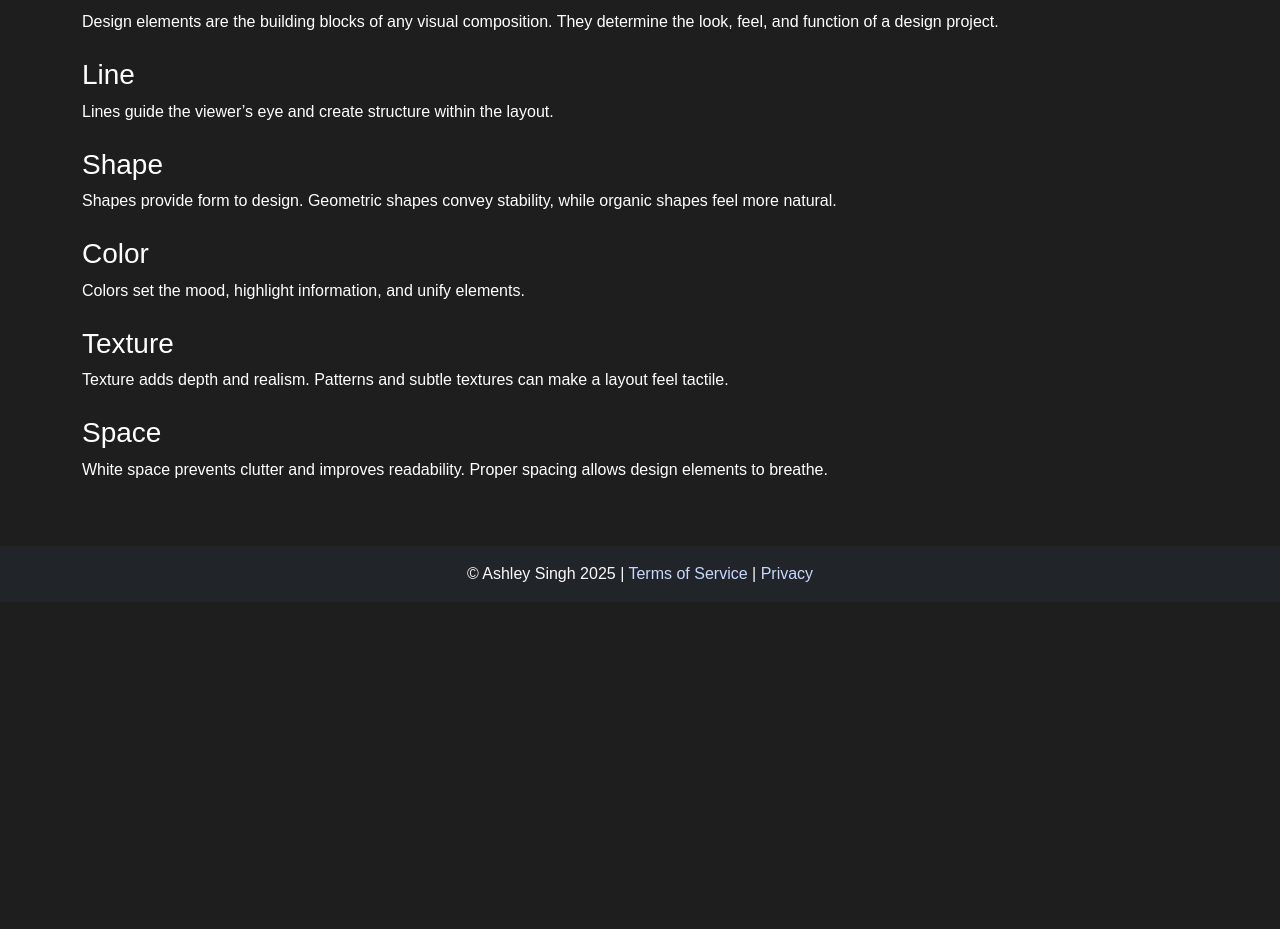
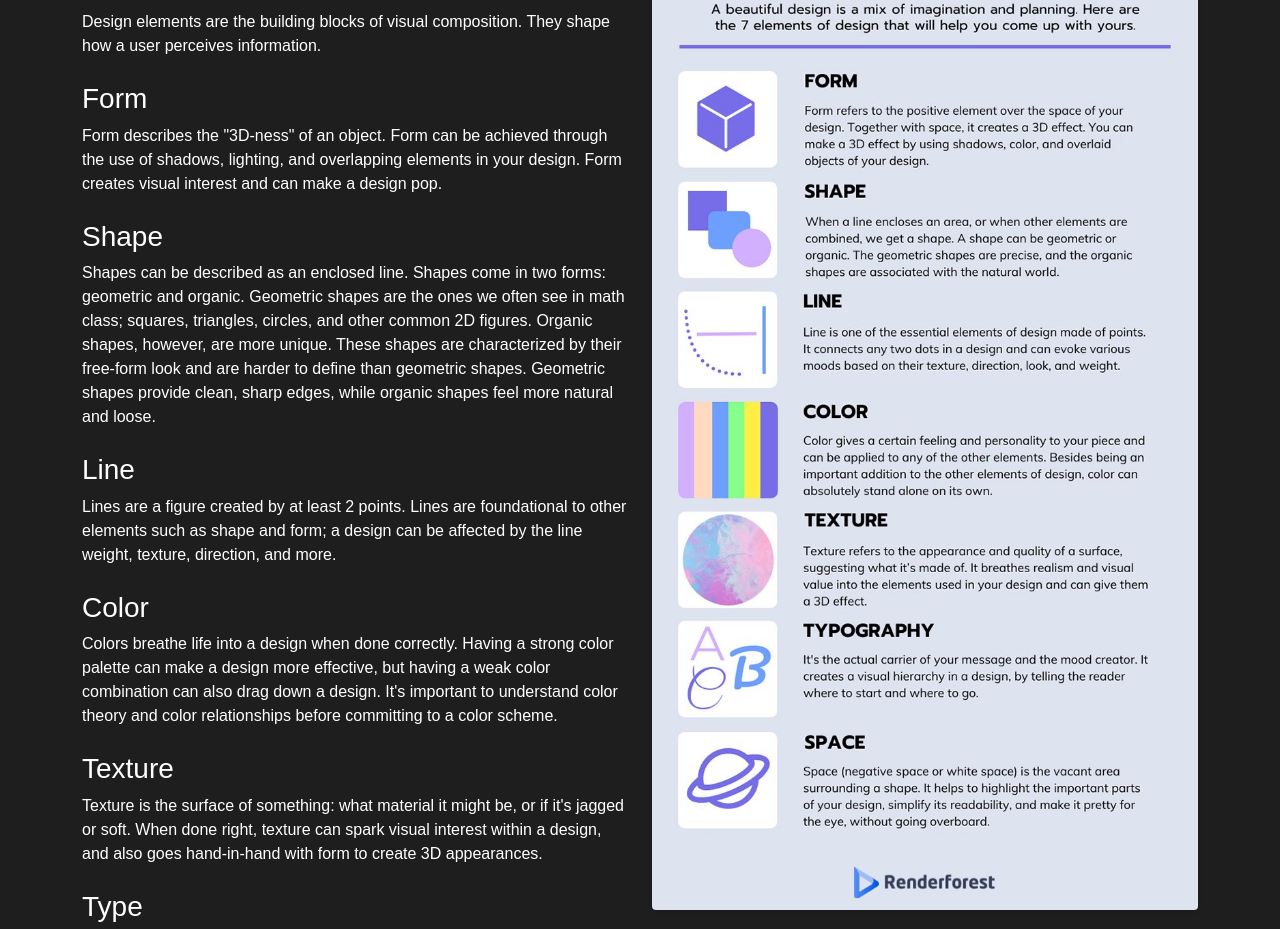
Before and after one commit to ashleysingh707/P4, a plain HTML site: page elements.html in a window 1280 px wide. Shown: the part 240-1169 px from the top of the page. Before the commit the page ends 842 px from the top, so only its background shows below. Drawn offline with nearby package versions, Linux system fonts and the light colour scheme.

Commit message:
Update elements.html

```diff
--- a/elements.html
+++ b/elements.html
@@ -3,53 +3,64 @@
 <head>
     <meta charset="UTF-8">
     <title>Design Elements | Design 101</title>
+    <link rel="icon" type="image/png" href="images/logo.png">
 
     <!-- DEVELOPER: Ashley Singh, IS117-001, Fall 2025 -->
 
     <link href="https://cdn.jsdelivr.net/npm/bootstrap@5.0.2/dist/css/bootstrap.min.css" rel="stylesheet">
     <link href="css/main.css" rel="stylesheet">
 </head>
+
 <body class="d-flex flex-column min-vh-100">
 
+<!-- HEADER  -->
 <header class="fixed-top">
-    <!-- Top Bar: Logo + Search -->
     <nav class="navbar navbar-dark bg-dark py-2">
         <div class="container-fluid">
-            <a class="navbar-brand fw-bold" href="index.html">Your Logo</a>
+            <a class="navbar-brand" href="index.html">
+                <img src="images/logo.png" width="40" height="40" alt="Design 101 Logo">
+            </a>
+
             <form class="d-none d-md-flex" role="search">
                 <input class="form-control" type="search" placeholder="Search">
             </form>
-            <button class="navbar-toggler d-md-none" type="button" data-bs-toggle="collapse" data-bs-target="#mobileSearch">
+
+            <button class="navbar-toggler d-md-none" type="button" data-bs-toggle="collapse"
+                    data-bs-target="#mobileSearch">
                 <span class="navbar-toggler-icon"></span>
             </button>
         </div>
     </nav>
 
     <div class="collapse bg-dark p-2" id="mobileSearch">
-        <form role="search">
+        <form>
             <input class="form-control" type="search" placeholder="Search">
         </form>
     </div>
 
-    <!-- Bottom Bar: Navigation Menu -->
     <nav class="navbar navbar-expand-lg navbar-dark bg-secondary">
         <div class="container-fluid">
             <button class="navbar-toggler" type="button" data-bs-toggle="collapse" data-bs-target="#mainNav2">
                 <span class="navbar-toggler-icon"></span>
             </button>
+
             <div class="collapse navbar-collapse" id="mainNav2">
                 <ul class="navbar-nav ms-0">
                     <li class="nav-item"><a class="nav-link" href="index.html">Home</a></li>
                     <li class="nav-item"><a class="nav-link" href="about.html">About</a></li>
+
                     <li class="nav-item dropdown">
-                        <a class="nav-link dropdown-toggle active" href="#" role="button" data-bs-toggle="dropdown">Guides</a>
+                        <a class="nav-link dropdown-toggle active" href="#" data-bs-toggle="dropdown">Guides</a>
                         <ul class="dropdown-menu">
                             <li><a class="dropdown-item" href="process.html">Design Process</a></li>
-                            <li><a class="dropdown-item active" href="elements.html">Design Elements</a></li>
+                            <li><a class="dropdown-item" href="elements.html">Design Elements</a></li>
                             <li><a class="dropdown-item" href="colorandmood.html">Color & Mood</a></li>
+                            <li><a class="dropdown-item" href="darkpatterns.html">Dark Patterns</a></li>
                         </ul>
                     </li>
+
                     <li class="nav-item"><a class="nav-link" href="contact.html">Contact</a></li>
+
                 </ul>
             </div>
         </div>
@@ -57,27 +68,46 @@
 </header>
 
 <main class="flex-grow-1 container my-5">
-    <h1 class="mb-4">Design Elements</h1>
+    <div class="row align-items-start">
+        <!-- LEFT COLUMN: Text -->
+        <div class="col-md-6">
+            <h1 class="mb-4">Design Elements</h1>
 
-    <p>Design elements are the building blocks of any visual composition. They determine the look, feel, and function of a design project.</p>
+            <p>Design elements are the building blocks of visual composition. They shape how a user perceives information.</p>
 
-    <h3 class="mt-4">Line</h3>
-    <p>Lines guide the viewer’s eye and create structure within the layout.</p>
+            <h3 class="mt-4">Form</h3>
+            <p>Form describes the "3D-ness" of an object. Form can be achieved through the use of shadows, lighting, and overlapping elements in your design. Form creates visual interest and can make a design pop.</p>
 
-    <h3 class="mt-4">Shape</h3>
-    <p>Shapes provide form to design. Geometric shapes convey stability, while organic shapes feel more natural.</p>
+            <h3 class="mt-4">Shape</h3>
+            <p>Shapes can be described as an enclosed line. Shapes come in two forms: geometric and organic. Geometric shapes are the ones we often see in math class; squares, triangles, circles, and other common 2D figures. Organic shapes, however, are more unique. These shapes are characterized by their free-form look and are harder to define than geometric shapes. Geometric shapes provide clean, sharp edges, while organic shapes feel more natural and loose.</p>
 
-    <h3 class="mt-4">Color</h3>
-    <p>Colors set the mood, highlight information, and unify elements.</p>
+            <h3 class="mt-4">Line</h3>
+            <p>Lines are a figure created by at least 2 points. Lines are foundational to other elements such as shape and form; a design can be affected by the line weight, texture, direction, and more. </p>
 
-    <h3 class="mt-4">Texture</h3>
-    <p>Texture adds depth and realism. Patterns and subtle textures can make a layout feel tactile.</p>
+            <h3 class="mt-4">Color</h3>
+            <p>Colors breathe life into a design when done correctly. Having a strong color palette can make a design more effective, but having a weak color combination can also drag down a design. It's important to understand color theory and color relationships before committing to a color scheme.</p>
 
-    <h3 class="mt-4">Space</h3>
-    <p>White space prevents clutter and improves readability. Proper spacing allows design elements to breathe.</p>
+            <h3 class="mt-4">Texture</h3>
+            <p>Texture is the surface of something: what material it might be, or if it's jagged or soft. When done right, texture can spark visual interest within a design, and also goes hand-in-hand with form to create 3D appearances. </p>
+
+            <h3 class="mt-4">Type</h3>
+            <p>Type refers to the text on your design. It also guides the reader through visual hierarchy, such as titles, headings, copy (a fancy word for paragraphs or normal text).</p>
+
+            <h3 class="mt-4">Space</h3>
+            <p>Space is defined by negative/white space; these are the areas in your design that remain empty and allow the other aspects to breathe. Compact designs can feel claustrophobic and overwhelming, so having negative space makes it visually appealing and better for readability.</p>
+
+
+        </div>
+
+        <!-- Image -->
+        <div class="col-md-6 text-center">
+            <img src="images/elementschart.jpg" alt="Design Elements Chart" class="img-fluid rounded shadow-sm" style="max-height: 1275px;">
+        </div>
+    </div>
 </main>
 
-<footer class="bg-dark text-light text-center py-3 mt-auto">
+
+<footer class="bg-dark text-light text-center py-3">
     &copy; Ashley Singh 2025 |
     <a href="#" class="footer-link">Terms of Service</a> |
     <a href="#" class="footer-link">Privacy</a>
```
